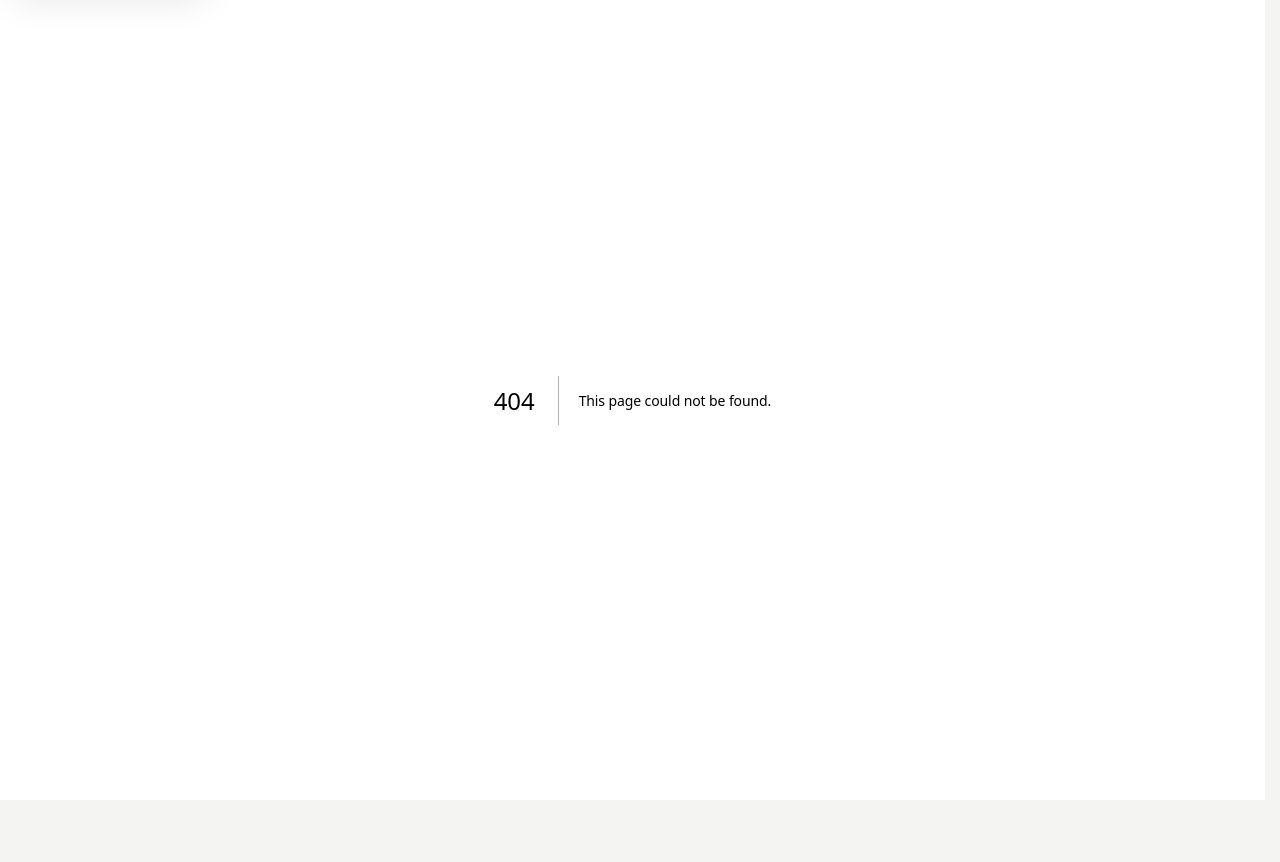
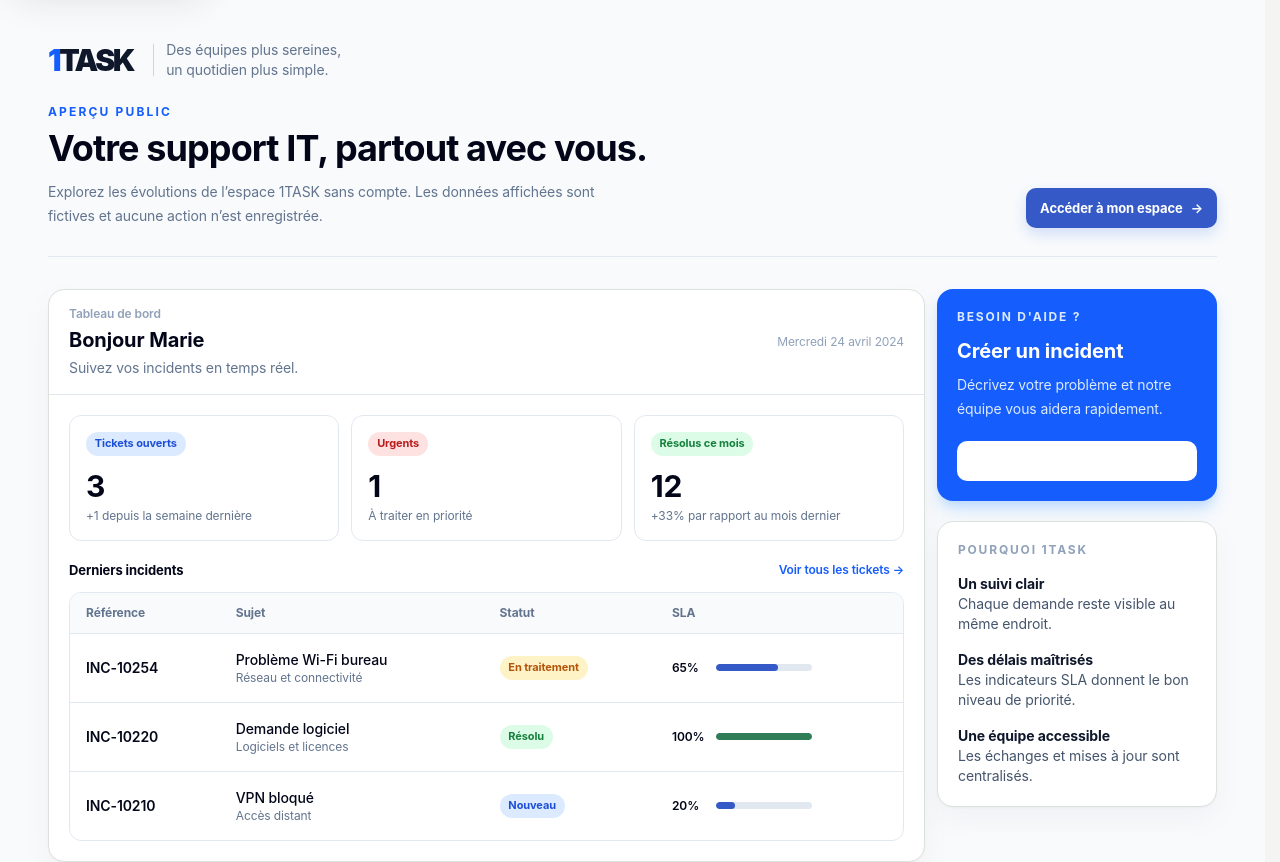
Before and after one commit to larrynoah2603/1TASK-dev, a Next.js app: page /preview in a window 1280 px wide. Before the commit this address had no page. Shown: the top 862 px of the page. Before the commit the page ends 800 px from the top, so only its background shows below. Built offline with nearby package versions, Linux system fonts and the light colour scheme.

Commit message:
Add safe public product preview

```diff
--- /dev/null
+++ b/app/preview/page.tsx
@@ -0,0 +1,42 @@
+import Link from "next/link"
+
+const tickets = [
+  { id: "INC-10254", title: "Problème Wi-Fi bureau", category: "Réseau et connectivité", status: "En traitement", sla: 65, color: "warning" },
+  { id: "INC-10220", title: "Demande logiciel", category: "Logiciels et licences", status: "Résolu", sla: 100, color: "success" },
+  { id: "INC-10210", title: "VPN bloqué", category: "Accès distant", status: "Nouveau", sla: 20, color: "info" },
+]
+
+export const metadata = {
+  title: "1TASK — Aperçu public",
+  description: "Découvrez l’espace de support 1TASK sans connexion.",
+}
+
+export default function PublicPreviewPage() {
+  return (
+    <main className="min-h-screen bg-[#f8fafc] text-slate-950">
+      <div className="mx-auto max-w-[1440px] px-4 py-6 sm:px-8 lg:px-12 lg:py-10">
+        <header className="flex flex-col gap-6 border-b border-slate-200 pb-7 sm:flex-row sm:items-end sm:justify-between">
+          <div>
+            <div className="flex items-center gap-3"><span className="text-3xl font-black tracking-[-0.08em] text-blue-600">1</span><span className="-ml-3 text-3xl font-black tracking-[-0.08em] text-slate-900">TASK</span><span className="ml-2 hidden h-8 w-px bg-slate-300 sm:block" /><span className="hidden text-sm text-slate-500 sm:block">Des équipes plus sereines,<br />un quotidien plus simple.</span></div>
+            <p className="mt-6 text-xs font-bold uppercase tracking-[0.18em] text-blue-600">Aperçu public</p>
+            <h1 className="mt-2 text-3xl font-bold tracking-tight sm:text-4xl">Votre support IT, partout avec vous.</h1>
+            <p className="mt-3 max-w-xl text-sm leading-6 text-slate-500">Explorez les évolutions de l’espace 1TASK sans compte. Les données affichées sont fictives et aucune action n’est enregistrée.</p>
+          </div>
+          <Link href="/signin" className="ui-button ui-button-primary self-start sm:self-auto">Accéder à mon espace <span aria-hidden="true">→</span></Link>
+        </header>
+
+        <section className="mt-8 grid gap-5 lg:grid-cols-[minmax(0,1fr)_280px]" aria-labelledby="preview-title">
+          <div className="ui-card overflow-hidden">
+            <div className="flex items-center justify-between border-b border-slate-200 px-5 py-4"><div><p className="text-xs font-semibold text-slate-400">Tableau de bord</p><h2 id="preview-title" className="mt-1 text-xl font-bold">Bonjour Marie</h2><p className="mt-1 text-sm text-slate-500">Suivez vos incidents en temps réel.</p></div><span className="hidden text-xs text-slate-400 sm:block">Mercredi 24 avril 2024</span></div>
+            <div className="grid gap-3 p-5 sm:grid-cols-3">
+              {[['Tickets ouverts','3','+1 depuis la semaine dernière','info'],['Urgents','1','À traiter en priorité','danger'],['Résolus ce mois','12','+33% par rapport au mois dernier','success']].map(([label,value,caption,tone]) => <div className="rounded-xl border border-slate-200 bg-white p-4" key={label}><div className={`ui-badge ui-badge-${tone}`}>{label}</div><p className="mt-3 text-3xl font-bold">{value}</p><p className="mt-1 text-xs text-slate-500">{caption}</p></div>)}
+            </div>
+            <div className="px-5 pb-5"><div className="mb-3 flex items-center justify-between"><h3 className="font-bold">Derniers incidents</h3><span className="text-xs font-semibold text-blue-600">Voir tous les tickets →</span></div><div className="overflow-x-auto rounded-xl border border-slate-200"><table className="w-full min-w-[620px] text-left text-sm"><thead className="bg-slate-50 text-xs text-slate-500"><tr><th className="px-4 py-3">Référence</th><th className="px-4 py-3">Sujet</th><th className="px-4 py-3">Statut</th><th className="px-4 py-3">SLA</th></tr></thead><tbody>{tickets.map((ticket) => <tr className="border-t border-slate-200" key={ticket.id}><td className="px-4 py-4 font-semibold">{ticket.id}</td><td className="px-4 py-4"><p className="font-medium">{ticket.title}</p><p className="text-xs text-slate-500">{ticket.category}</p></td><td className="px-4 py-4"><span className={`ui-badge ui-badge-${ticket.color}`}>{ticket.status}</span></td><td className="px-4 py-4"><div className="flex items-center gap-3"><span className="w-8 text-xs font-semibold">{ticket.sla}%</span><div className="ui-progress w-24"><span className={`ui-progress-fill ui-progress-${ticket.color === 'success' ? 'success' : 'brand'}`} style={{ width: `${ticket.sla}%` }} /></div></div></td></tr>)}</tbody></table></div></div>
+          </div>
+          <aside className="space-y-5"><div className="rounded-2xl bg-blue-600 p-5 text-white shadow-lg shadow-blue-200"><p className="text-xs font-bold uppercase tracking-[0.15em] text-blue-100">Besoin d&apos;aide ?</p><h2 className="mt-3 text-xl font-bold">Créer un incident</h2><p className="mt-2 text-sm leading-6 text-blue-100">Décrivez votre problème et notre équipe vous aidera rapidement.</p><Link href="/signin" className="mt-5 inline-flex min-h-10 w-full items-center justify-center rounded-lg bg-white px-4 text-sm font-bold text-blue-700">Nouveau ticket</Link></div><div className="ui-card p-5"><p className="text-xs font-bold uppercase tracking-[0.15em] text-slate-400">Pourquoi 1TASK</p><ul className="mt-4 space-y-4 text-sm text-slate-600"><li><strong className="block text-slate-900">Un suivi clair</strong>Chaque demande reste visible au même endroit.</li><li><strong className="block text-slate-900">Des délais maîtrisés</strong>Les indicateurs SLA donnent le bon niveau de priorité.</li><li><strong className="block text-slate-900">Une équipe accessible</strong>Les échanges et mises à jour sont centralisés.</li></ul></div></aside>
+        </section>
+        <footer className="mt-8 flex flex-col gap-2 border-t border-slate-200 pt-5 text-xs text-slate-400 sm:flex-row sm:justify-between"><span>1TASK · Service Desk Interne</span><span>Démo sans données sensibles</span></footer>
+      </div>
+    </main>
+  )
+}
```
